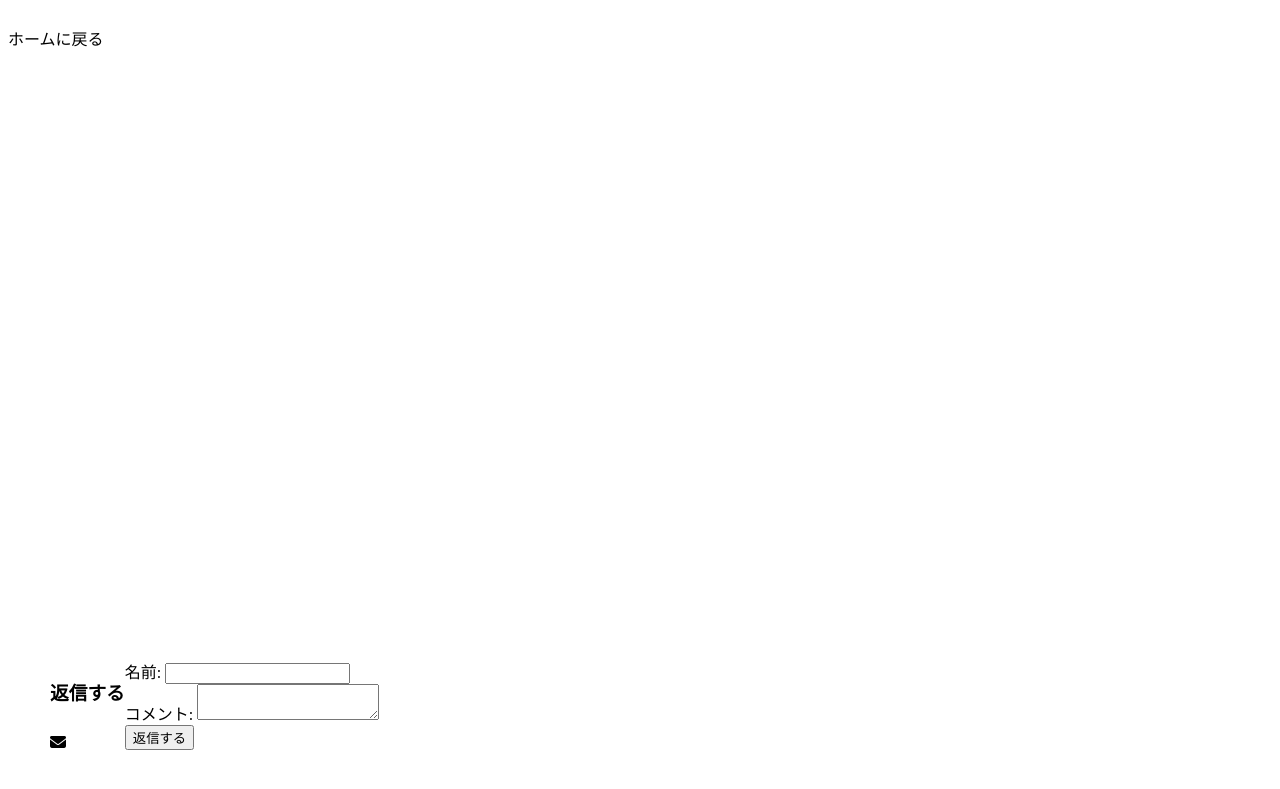
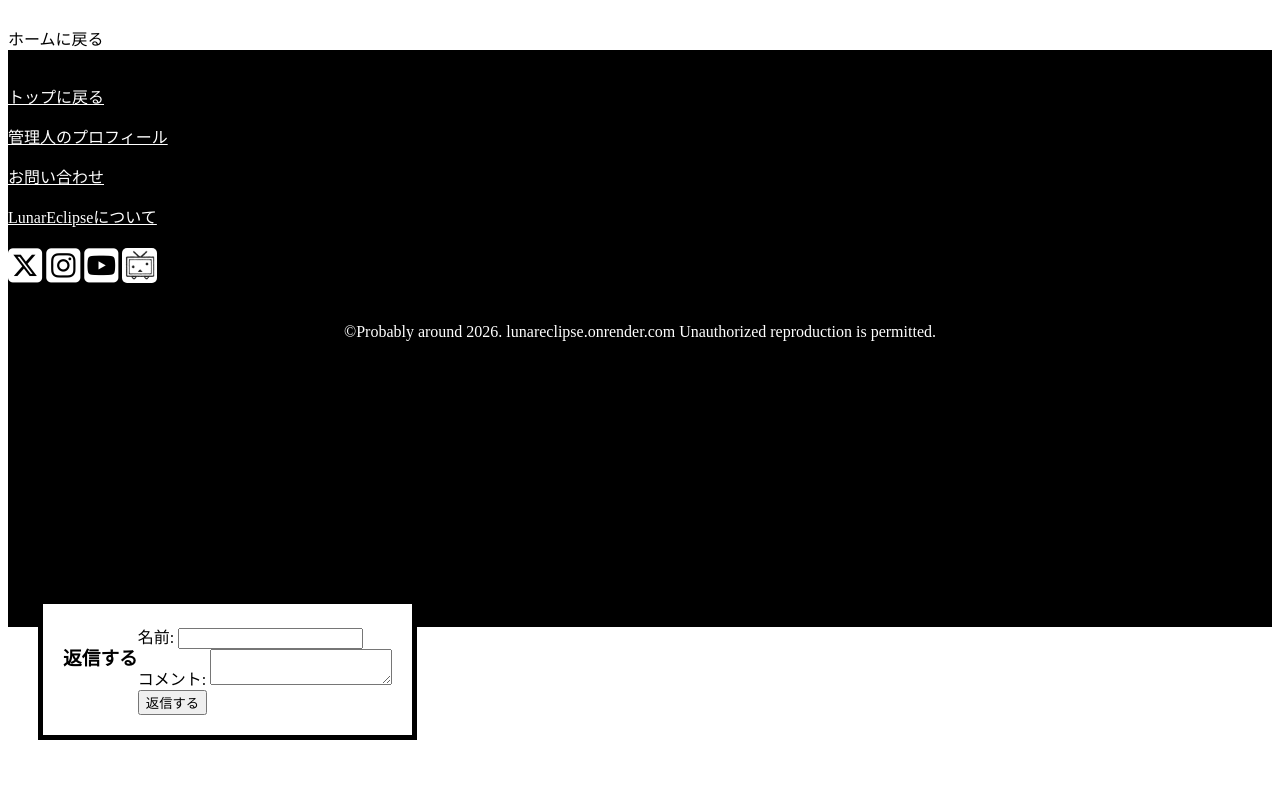
Before and after one commit to ElegantPencil47/bbs, a PHP site: page /eclipse.php in a window 1280 px wide. Shown: the top 789 px of the page. Run offline with PHP 8.4, Linux system fonts and the light colour scheme.

Commit message:
Update eclipse.php

```diff
--- a/eclipse.php
+++ b/eclipse.php
@@ -60,7 +60,7 @@ echo $alert2;
   }
   $comment = $_POST['comment'];
   $time = date('Y-m-d H:i:s');
-  $post = 'TEST<div class="post" style="display: flex; align-items: baseline; gap: 10px;">TEST<p>' . $name . $ip . 'TEST</p>TEST<h3 class="green_neon">' . $comment . 'TEST</h3>TEST<p class="hai">' . $time . 'TEST</p>'. "\n" . 'TEST</div>';
+  $post = 'TEST<div class="post" style="display: flex; align-items: baseline; gap: 10px;">TEST<p class="hai">' . $name . 'TEST</p>TEST<p>' . $ip . 'TEST</p>TEST<h3 class="green_neon">' . $comment . 'TEST</h3>TEST<p class="hai">' . $time . 'TEST</p>'. "\n" . 'TEST</div>';
 
 
 $post = str_replace('https://m.youtube.com/watch?v=','https://www.youtube.com/watch?v=',$post);
@@ -128,9 +128,15 @@ border-radius: 5px;
         .option{
           display: flex;
           position: fixed;
-          bottom: 50px;
-          left: 50px;
+          bottom: 30px;
           z-index: 9999;
+
+					  background-color: white;
+
+          z-index: 9999;
+          padding: 20px;
+          margin: 30px;
+          border:5px solid black;
         }
         .user{
 display: flex;
@@ -172,6 +178,7 @@ display: flex;
 		transform: rotate(-360deg);
 		transition: .9s;
 		}
+
 	.sample_menu_parent.active::before {
 		transform: rotate(0deg);
 		}
@@ -300,17 +307,13 @@ $posts = str_replace("&gt;",">",$posts);
 
 
 
-<br><br>
-
-<br>
-
-<br>
-
-<br>
-
-<br>
-
-<br>
+<div class="bana" class="waku"><br><a href="https://lunareclipse.onrender.com"><p class="siro">トップに戻る</p></a><a href="https://lunareclipse.onrender.com/admin.html"><p class="siro">管理人のプロフィール</p></a><a href=""><p class="siro">お問い合わせ</p></a><a href=""><p class="siro">LunarEclipseについて</p></a><div>
+<a href = "https://x.com/ElegantPencil47" class="sns"><i class="fa-brands fa-square-x-twitter" width="18" height="19"></i></a>
+<a href = "" class="sns"><i class="fa-brands fa-square-instagram" width="18" height="19"></i></a>
+<a href = "https://www.youtube.com/@%E6%A2%85%E3%81%AE%E3%83%AC%E3%83%A2%E3%83%B3%E6%BC%AC%E3%81%91" class="sns"><i class="fa-brands fa-square-youtube" width="18" height="19"></i></a>
+<a href = "https://www.nicovideo.jp/user/139548104?ref=thumb_nicopedia&transit_from=blogparts_user"><img src = "nico_icon.png" width="14" height="15" class="nico"></a>
+</div><br><p class="neon_blue" style="text-align:center">©Probably around 2026. lunareclipse.onrender.com Unauthorized reproduction is permitted.</p>
+<br><br><br><br><br><br><br><br><br><br><br><br><br><br><br></div>
 
 
 
```
